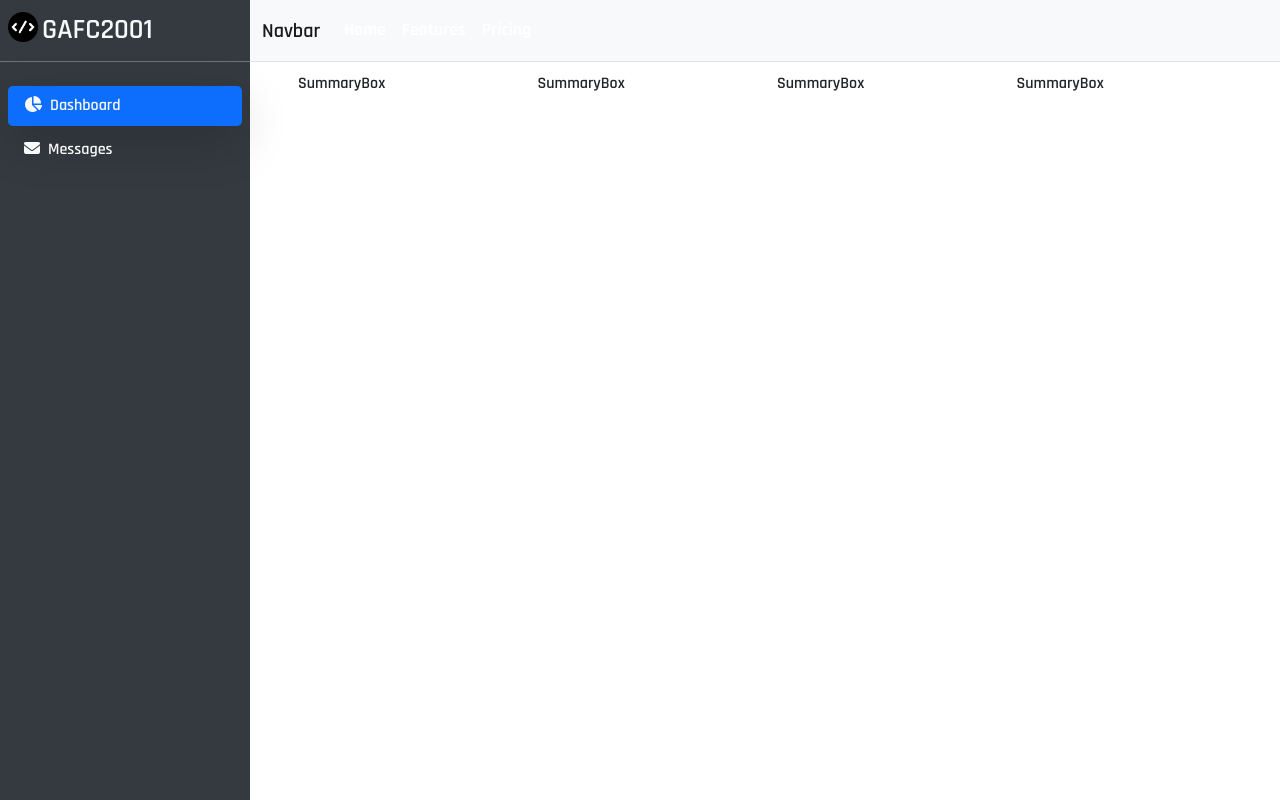
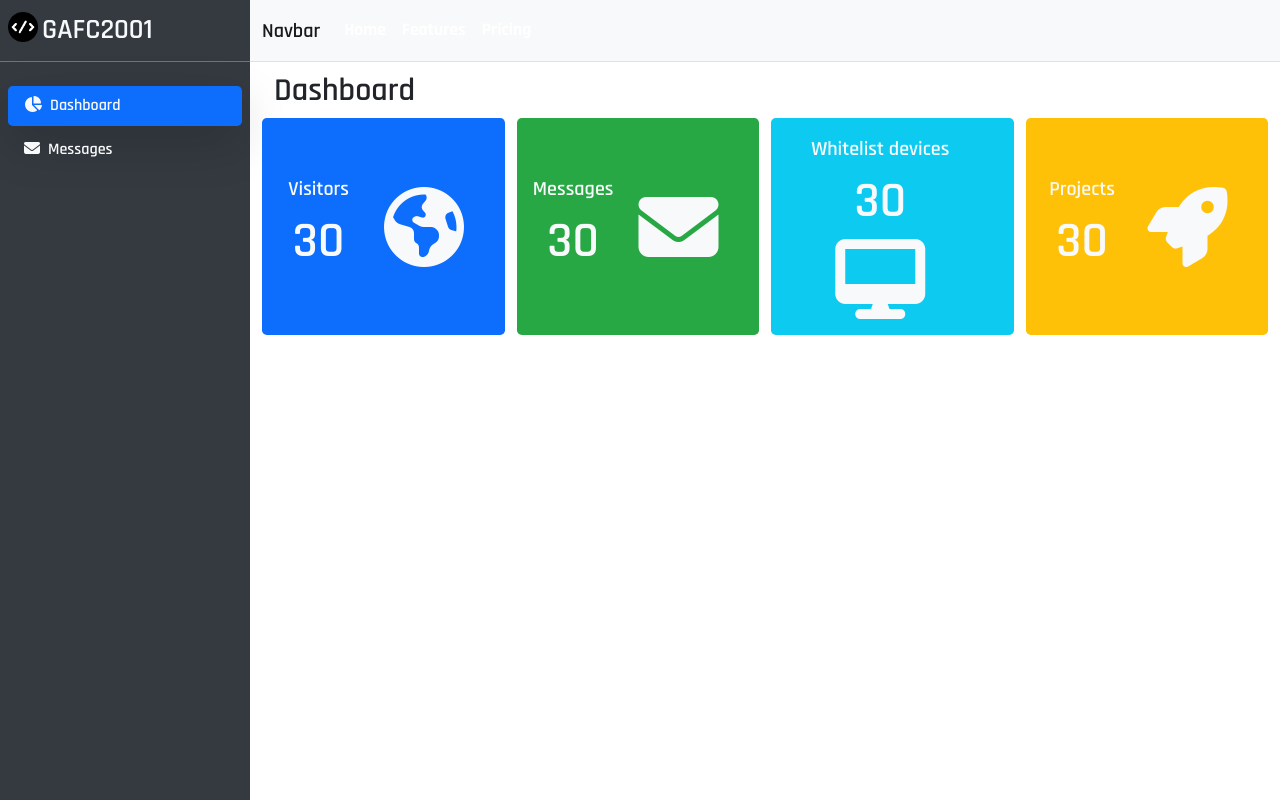
Before and after one commit to gafc2001/gafc2001.github.io, a React (Create React App) app: page /superdashboard in a window 1280 px wide. Built offline with nearby package versions, Linux system fonts and the light colour scheme.

Commit message:
summary boxes

```diff
--- a/src/assets/css/admin.css
+++ b/src/assets/css/admin.css
@@ -1,7 +1,9 @@
 :root{
     --primary-color : #343a40;
 }
-
+.bg-green-light{
+    background-color: #28a745!important;
+}
 .bg-gradient-login{
     background-image: linear-gradient(135deg,rgb(11, 11, 39),rgb(31, 28, 61));
 }
@@ -42,3 +44,16 @@
 .border-semi-light{
     border-color: rgb(92, 92, 92);
 }
+.summary-container{
+    gap: 12px;
+}
+.summary-box{
+    min-height: 142px;
+    min-width: 200px;
+}
+.summary-icon{
+    font-size: 80px;
+}
+.summary-value{
+    font-size: 50px;
+}
--- a/src/components/Admin/Main/Content.jsx
+++ b/src/components/Admin/Main/Content.jsx
@@ -4,9 +4,10 @@ import { Summary } from './Summary'
 
 export const Content = () => {
   return (
-    <div className="flex-fill mt-4">
+    <div className="flex-fill pt-4 mt-5">
         <MainNavbar/>
-        <div className="p-5">
+        <div className="px-4">
+            <h2>Dashboard</h2>
             <Summary/>
         </div>
     </div>
--- a/src/components/Admin/Main/Summary.jsx
+++ b/src/components/Admin/Main/Summary.jsx
@@ -1,13 +1,33 @@
-import React from 'react'
-import { SummaryBox } from './SummaryBox'
-import {Row} from 'react-bootstrap';
+import React from "react";
+import { SummaryBox } from "./SummaryBox";
+import { Row } from "react-bootstrap";
 export const Summary = () => {
   return (
-    <Row>
-        <SummaryBox/>
-        <SummaryBox/>
-        <SummaryBox/>
-        <SummaryBox/>
+    <Row className="summary-container">
+      <SummaryBox
+        bgColor="bg-primary"
+        value="30"
+        icon="fas fa-globe-americas"
+        text="Visitors"
+      />
+      <SummaryBox
+        bgColor="bg-green-light"
+        value="30"
+        icon="fas fa-envelope"
+        text="Messages"
+      />
+      <SummaryBox
+        bgColor="bg-info"
+        value="30"
+        icon="fas fa-desktop"
+        text="Whitelist devices"
+      />
+      <SummaryBox
+        bgColor="bg-warning"
+        value="30"
+        icon="fas fa-rocket"
+        text="Projects"
+      />
     </Row>
-  )
-}
+  );
+};
--- a/src/components/Admin/Main/SummaryBox.jsx
+++ b/src/components/Admin/Main/SummaryBox.jsx
@@ -1,7 +1,17 @@
 import React from 'react'
-import {Col} from 'react-bootstrap'
-export const SummaryBox = () => {
+import {Col,Row} from 'react-bootstrap'
+export const SummaryBox = ({bgColor,value,text,icon}) => {
   return (
-    <Col >SummaryBox</Col>
+    <Col className={`${bgColor} rounded-3 summary-box text-light p-3`}>
+      <Row className="h-100 w-100">
+        <Col className="center flex-column">
+          <span className="fs-5">{text}</span>
+          <span className='summary-value'>{value}</span>
+        </Col>
+        <Col className="center">
+          <i class={`summary-icon ${icon}`}></i>
+        </Col>
+      </Row>
+    </Col>
   )
 }
```
